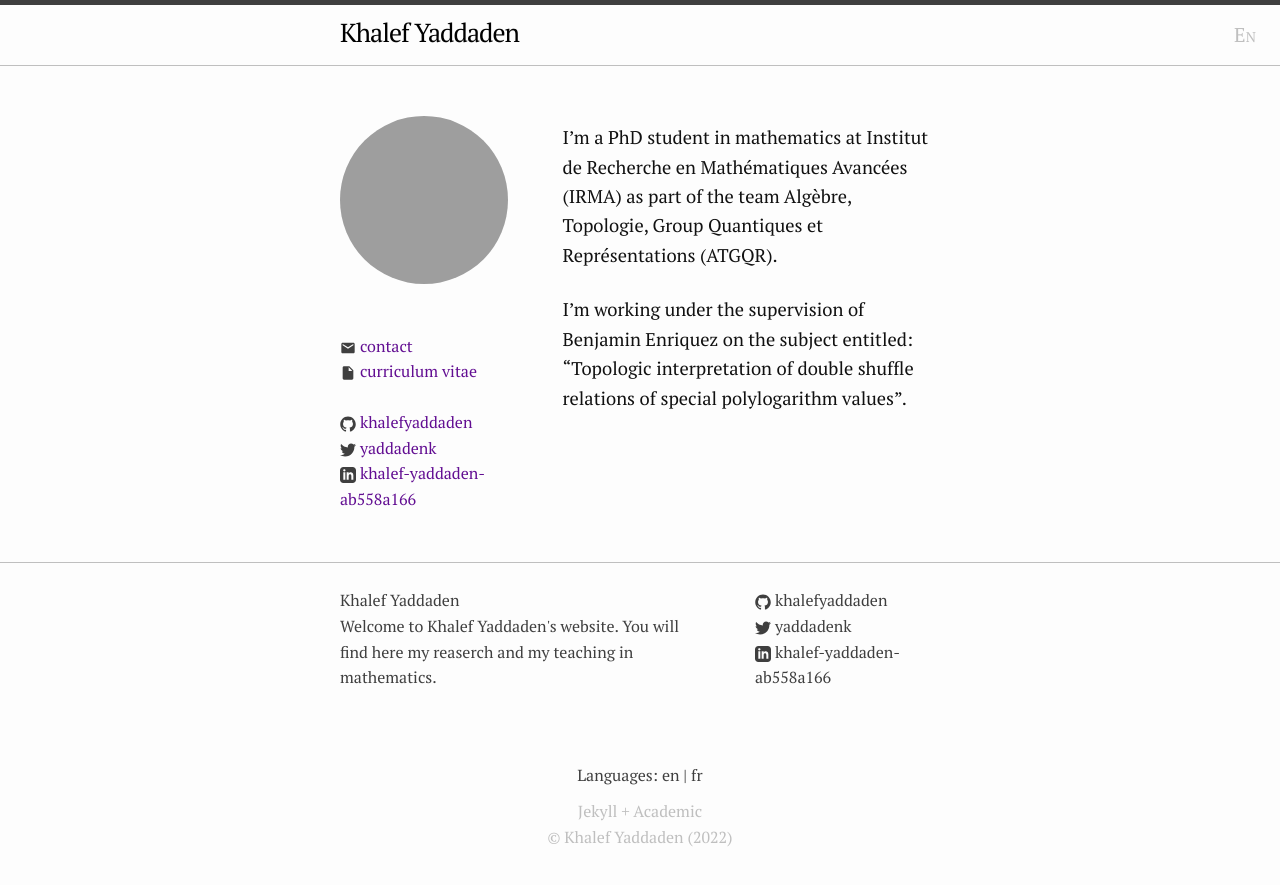
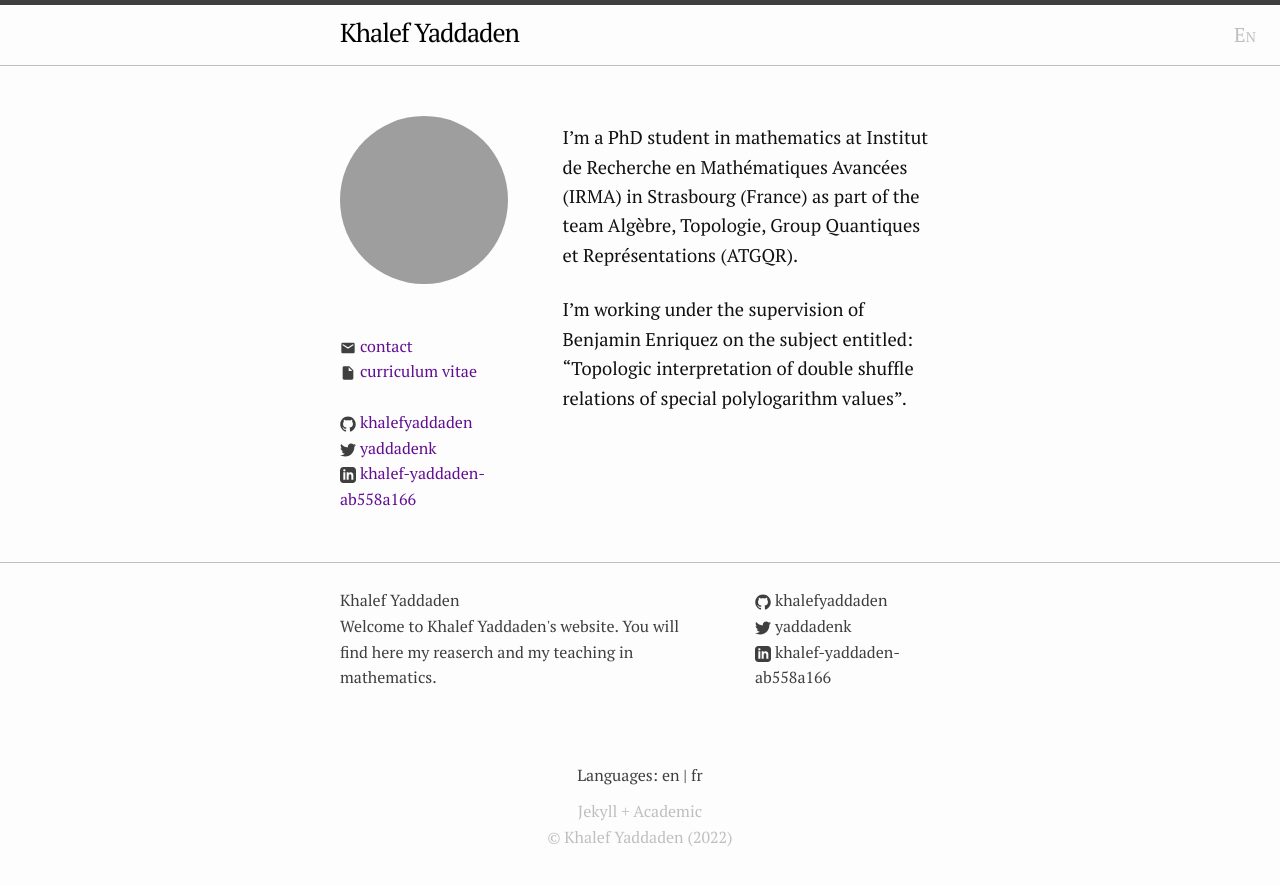
Before and after one commit to khalefyaddaden/khalefyaddaden.github.io, a Jekyll site: the page built from index.md, in a window 1280 px wide. Shown: the top 885 px of the page. Built offline with Jekyll 4.4.1, drawn with Linux system fonts in a browser that asks for light colours; grey boxes are pictures that could not be loaded.

Commit message:
index update

```diff
--- a/index.md
+++ b/index.md
@@ -6,7 +6,7 @@ layout: about
 lang: en
 ---
 I'm a PhD student in mathematics at Institut de Recherche en Mathématiques Avancées (IRMA)
-as part of the team Algèbre, Topologie, Group Quantiques et Représentations (ATGQR).
+in Strasbourg (France) as part of the team Algèbre, Topologie, Group Quantiques et Représentations (ATGQR).
 
 I'm working under the supervision of Benjamin Enriquez on the subject entitled:
 "Topologic interpretation of double shuffle relations of special polylogarithm values".
```
Also changed, not shown: index.fr.md (+1 -1 lines).
